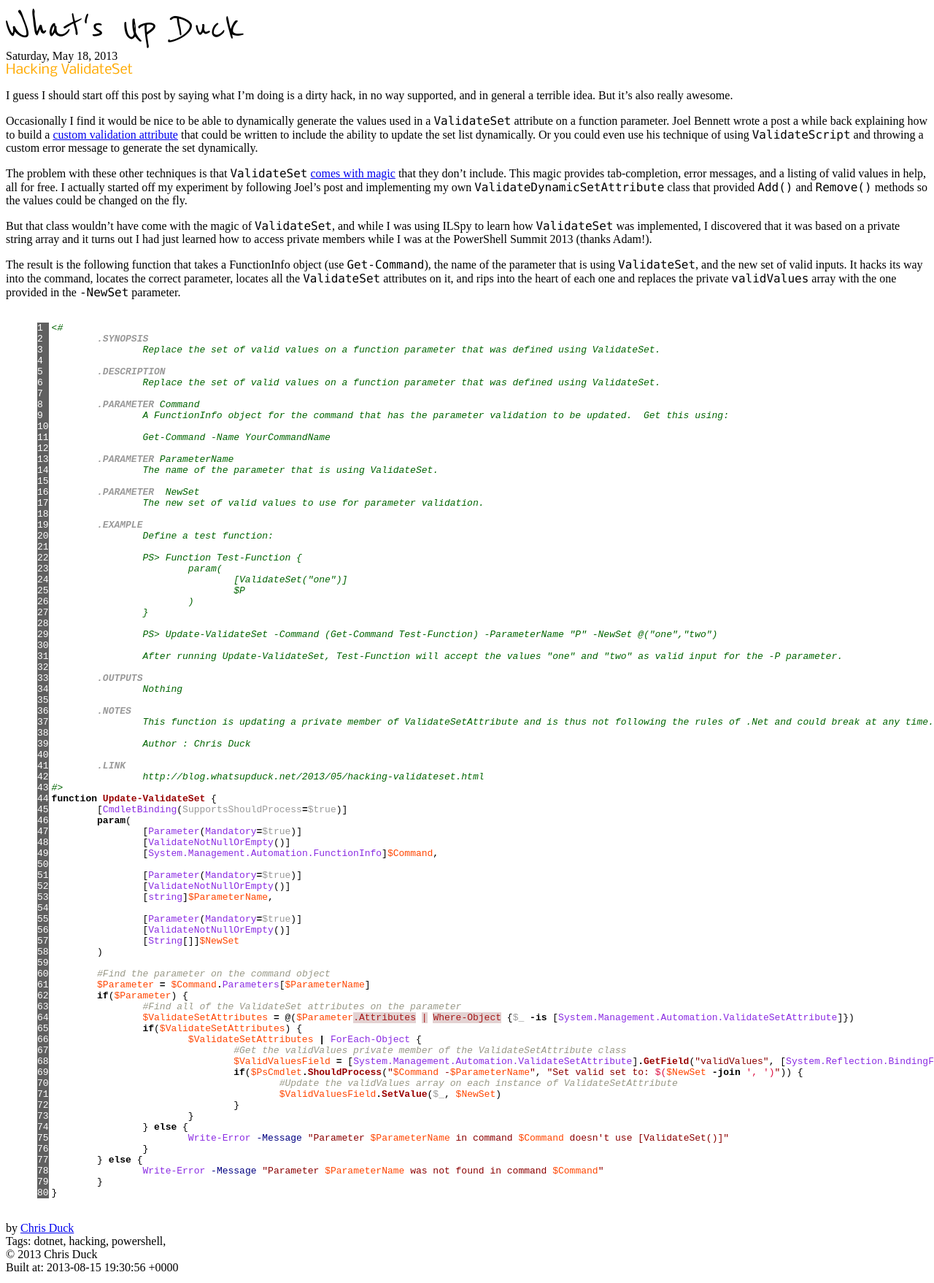
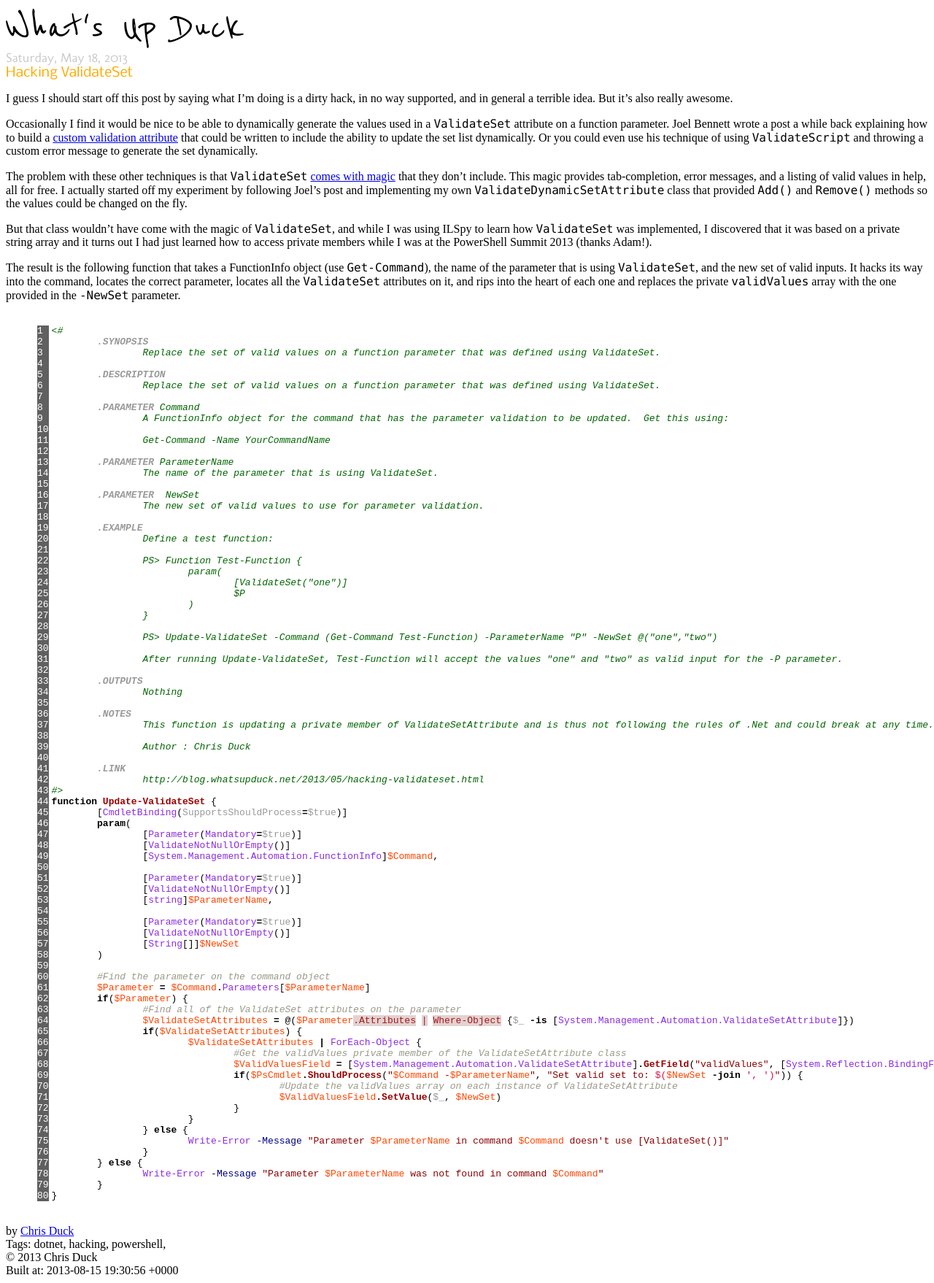
Before and after one commit to gpduck/gpduck.github.io, a Jekyll site: the page built from _posts/2013-05-18-hacking-validateset.markdown, in a window 1280 px wide. Shown: the whole page at 73% size. Built offline with Jekyll 4.4.1, drawn with Linux system fonts in a browser that asks for light colours.

Commit message:
Update site.css

```diff
--- a/css/site.css
+++ b/css/site.css
@@ -7,6 +7,8 @@
 
 #postdate {
   display: block;
+  font: normal normal 18px Molengo;
+  color: #cccccc;
 }
 
 #posttitle {
```
